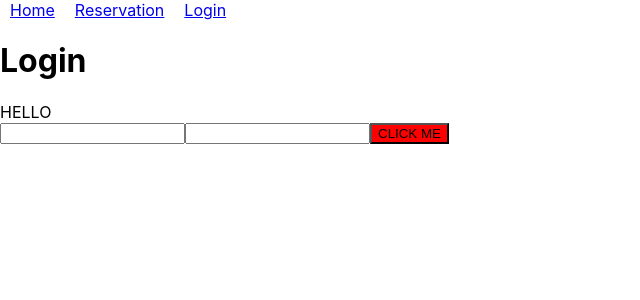
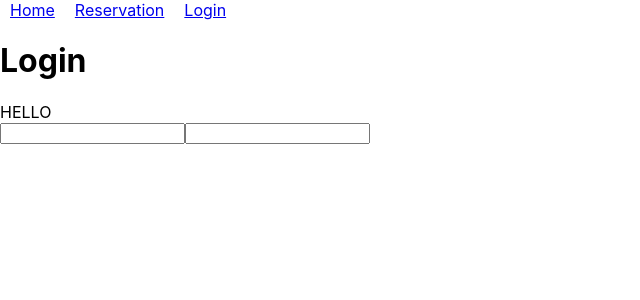
Before and after one commit to fabian-s-123/OpenTable_FrontEnd, a React (Create React App) app: page /login in a window 1280 px wide. Shown: the top 300 px of the page, without its empty margins (0-640 px from the left). Built offline with nearby package versions, Linux system fonts and the light colour scheme.

Commit message:
defined structure

```diff
--- a/src/components/PrimaryButton/PrimaryButton.css
+++ /dev/null
@@ -1,5 +0,0 @@
-.button {
-    background-color: red;
-    cursor: pointer;
-
-}
--- a/src/components/PrimaryButton/PrimaryButton.tsx
+++ /dev/null
@@ -1,14 +0,0 @@
-import React, { Component } from 'react';
-import './PrimaryButton.css';
-
-export default class PrimaryButton extends Component {
-    render() {
-        return (
-            <button className="button" onClick={()=> {
-                console.log("YOU CLICKED ME")
-            }}>
-                CLICK ME
-            </button>
-        )
-    }
-}
--- a/src/pages/Login/Login.page.tsx
+++ b/src/pages/Login/Login.page.tsx
@@ -1,6 +1,5 @@
 import React, { Component } from 'react'
 import Topnav from '../../components/Topnav/Topnav.components'
-import PrimaryButton from '../../components/PrimaryButton/PrimaryButton'
 import "./Login.page.css";
 
 export default class Login extends Component {
@@ -13,7 +12,6 @@ export default class Login extends Component {
                 <input>
                 </input>
                 <input></input>
-                <PrimaryButton />
             </div>
         )
     }
```
Also changed, not shown: src/components/LoginNav/LoginNav.components.tsx (+11 -0 lines).
